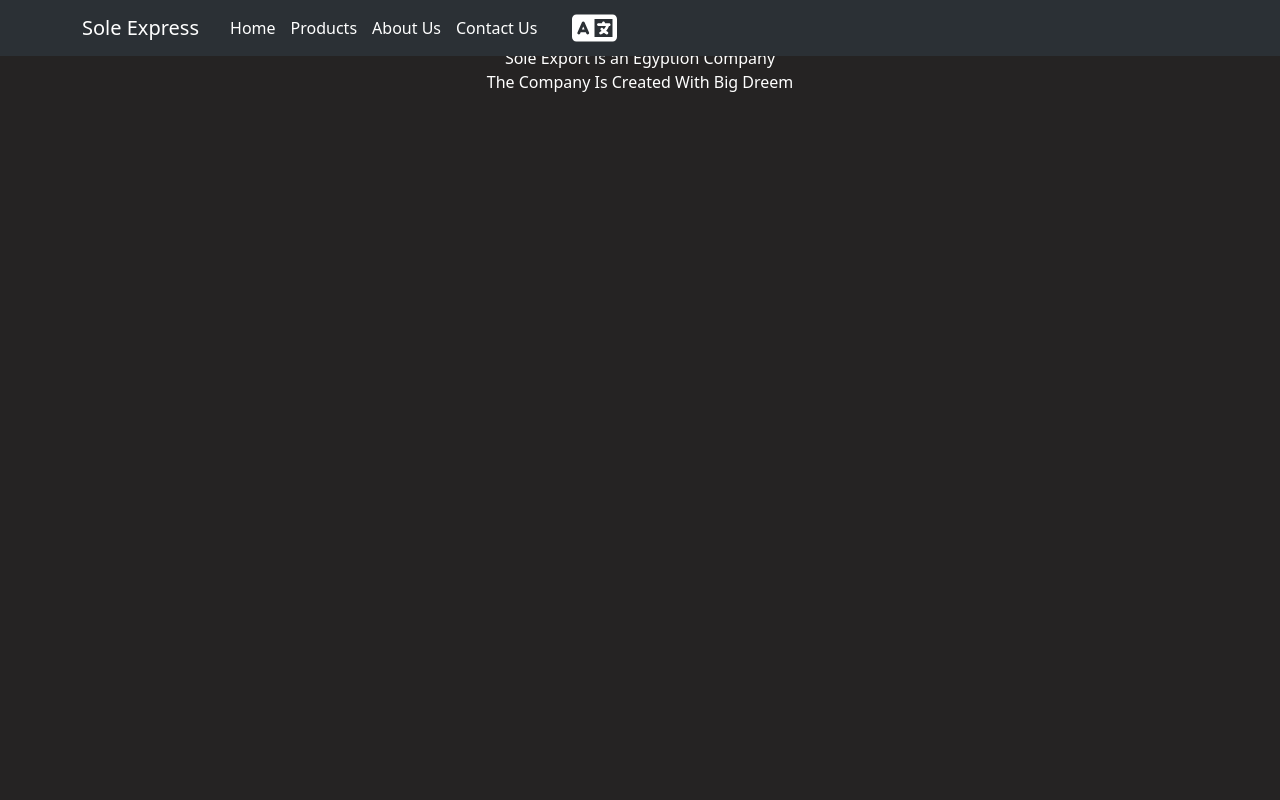
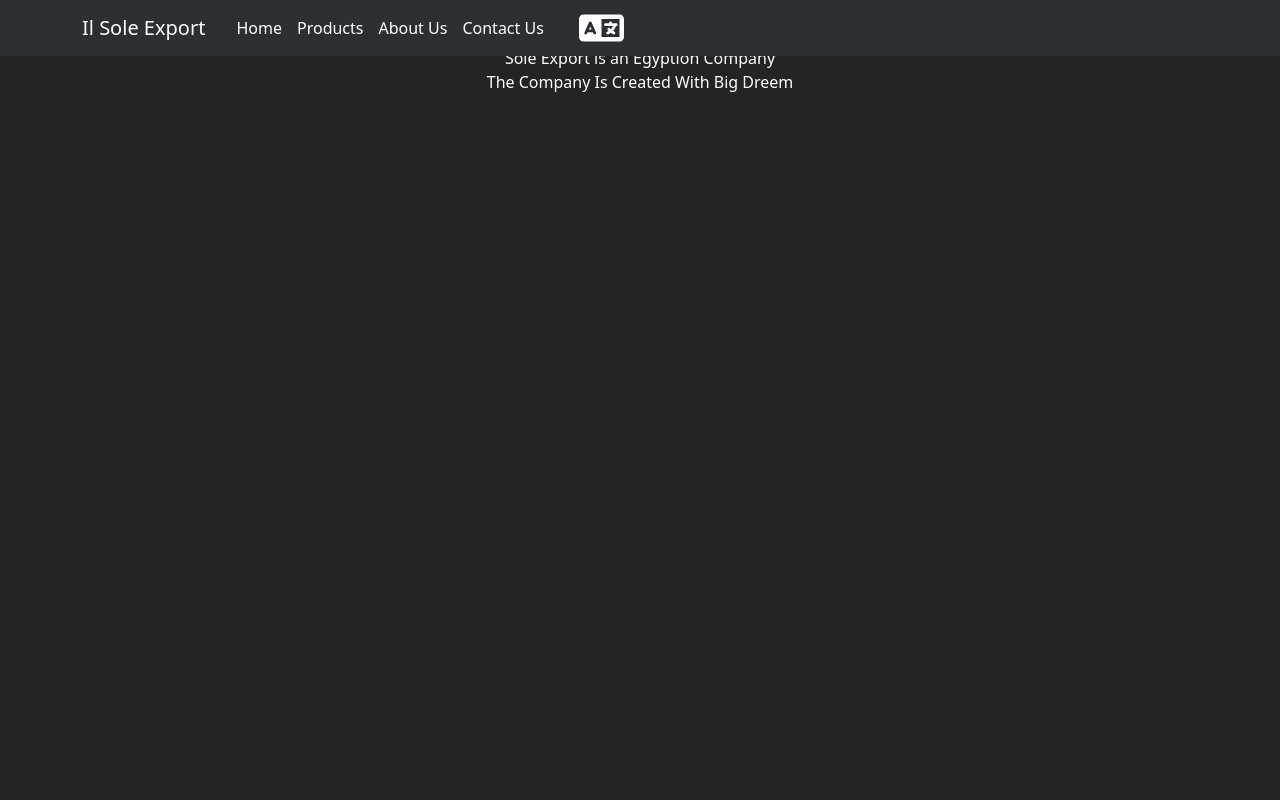
Before and after one commit to Aamer94/sole-export-system, a React (Create React App) app: page /aboutUs in a window 1280 px wide. Shown: the top 800 px of the page. Built offline with nearby package versions, Linux system fonts and the light colour scheme.

Commit message:
last edit

```diff
--- a/src/App.js
+++ b/src/App.js
@@ -13,9 +13,12 @@ function App() {
 
     <div>
             <Helmet>
-        <title>Sole Export</title>
+        <title>Ilsole Export</title>
         <meta name="description" content="Page description" />
-        <meta name="keywords" content="تصدير,استيراد,export,import,
+        <meta name="keywords" content="
+        مصر,egypt,تصدير من مصر ,export from egypt,
+        تصدير من مصر الى أي مكان,export from egypt to anywhay,
+        مصر,تصدير,استيراد,export,import,
         Fos,fos export,
         Fruits,Fruits export
         ,Frozen Strawbery,Frozen Strawbery export
--- a/src/components/BgHome.js
+++ b/src/components/BgHome.js
@@ -12,8 +12,8 @@ export default function BgHome() {
                 <Container className='content-home'>
                     <Row>
                         <Col sm={8} className='text-center'>
-                            <p> Welcome To Sole Export Group</p>
-                            <p className='content-home-detils'>Bridging The Gap Between Buyers And SelleRs </p>
+                            <p> Welcome To Il Sole Export Group</p>
+                            <p className='content-home-detils'>Bridging The Gap Between Buyers And Sellers </p>
                         </Col>
                     </Row>
                 </Container>
--- a/src/components/NavBar.js
+++ b/src/components/NavBar.js
@@ -25,7 +25,7 @@ export default function NavBar() {
         <Navbar expand="lg" className="bg-body-tertiary" bg="dark" data-bs-theme="dark" fixed="top">
             <Container>
                 <Navbar.Brand >
-               <Link to="/"> Sole Express</Link>
+               <Link to="/"> Il Sole Export</Link>
                     </Navbar.Brand>
 
                 <Navbar.Toggle aria-controls="basic-navbar-nav" />
--- a/src/components/Products.css
+++ b/src/components/Products.css
@@ -17,9 +17,16 @@
     border: 0;
     box-shadow: 0 2px 10px rgba(0, 0, 0, 0.2);
     overflow: hidden;
-
+    animation: slide-in 1s ease-in-out;
 }
-
+@keyframes slide-in {
+    from {
+      transform: translateX(-100%);
+    }
+    to {
+      transform: translateX(0);
+    }
+  }
 .card-body {
     position: absolute;
     top: 34%;
--- a/src/components/Products.js
+++ b/src/components/Products.js
@@ -78,7 +78,11 @@ export default function Products() {
                             {/* <div className='overlay'></div> */}
                         </Card>
 
-                    </Col>))}
+                    </Col>
+
+
+
+                    ))}
 
                 {/* <Col sm={6} className='col-product'>
                     <Card className='card' >
```
